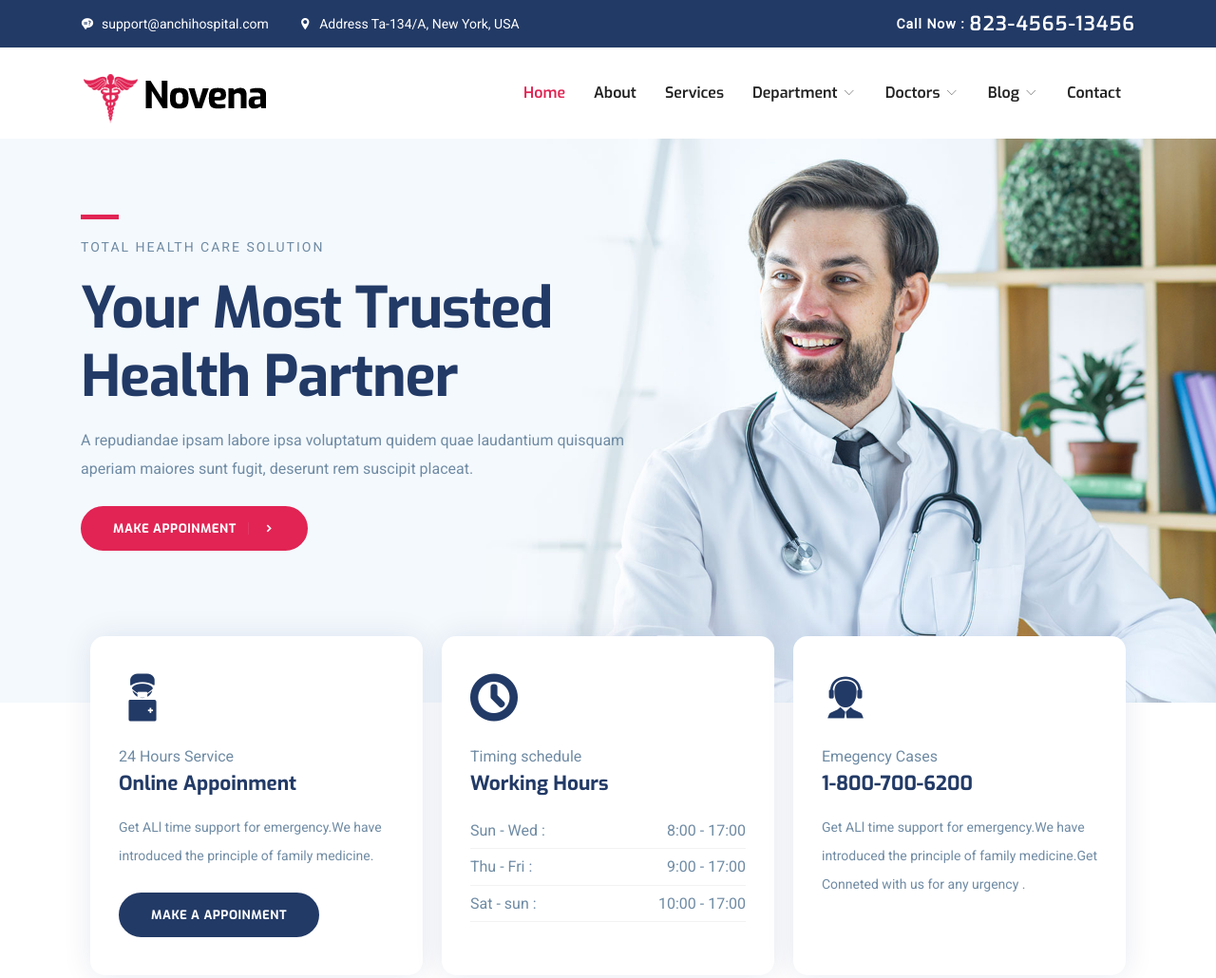
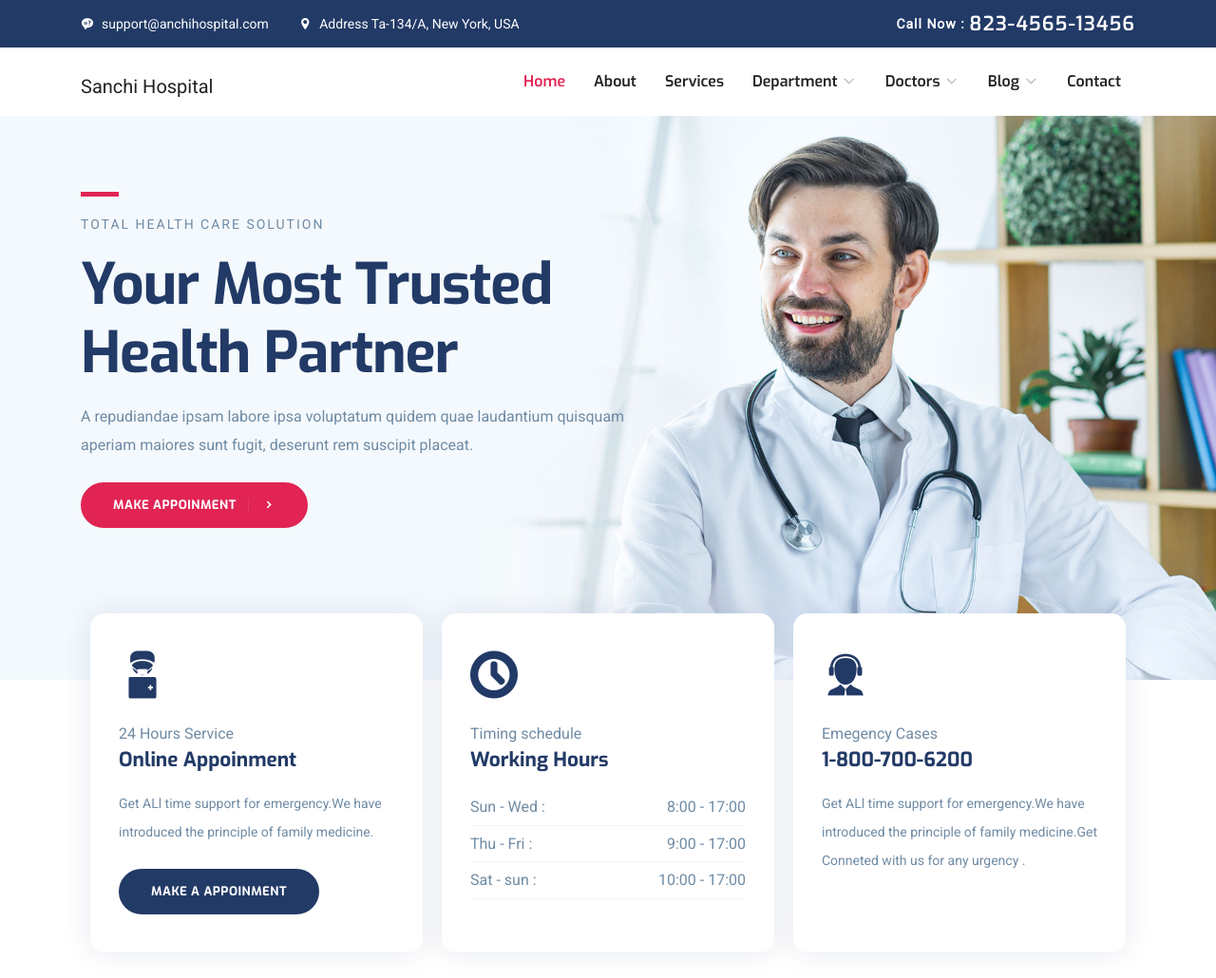
Before and after one commit to Ionsu1/-Sanchi-Hospital-demo-0.1, a plain HTML site: page index.html in a window 1280 px wide. Shown: the top 1030 px of the page at 95% size. Drawn offline with Linux system fonts and the light colour scheme; some packages are replaced by stand-ins of ours.

Commit message:
Updated index.html logo files

```diff
--- a/index.html
+++ b/index.html
@@ -68,7 +68,8 @@
 	<nav class="navbar navbar-expand-lg navigation" id="navbar">
 		<div class="container">
 			<a class="navbar-brand" href="index.html">
-				<img src="images/logo.png" alt="" class="img-fluid">
+				<!-- <img src="images/logo.png" alt="" class="img-fluid"> -->
+				Sanchi Hospital
 			</a>
 
 			<button class="navbar-toggler collapsed" type="button" data-toggle="collapse" data-target="#navbarmain"
```
